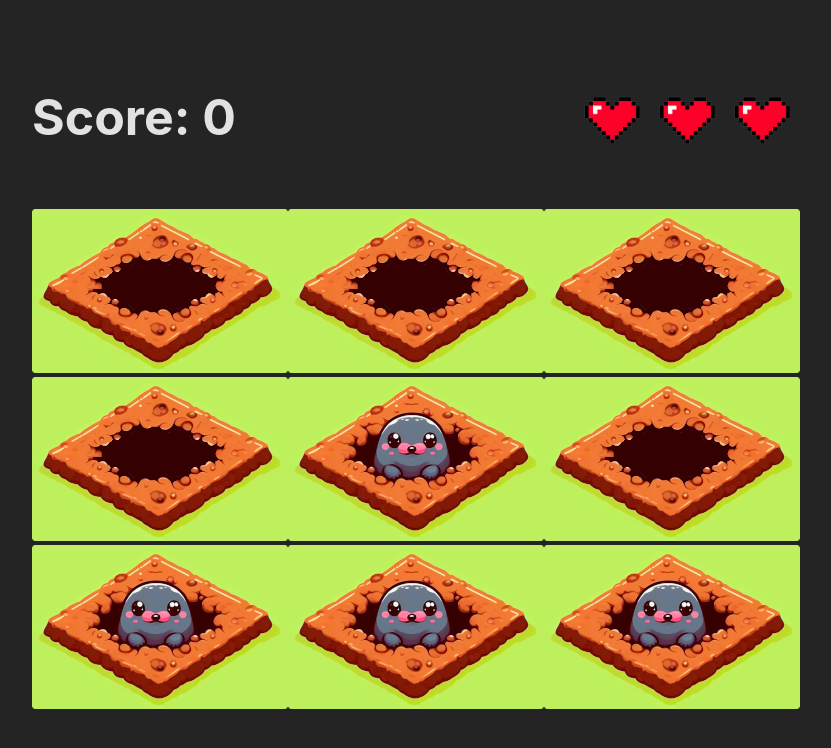
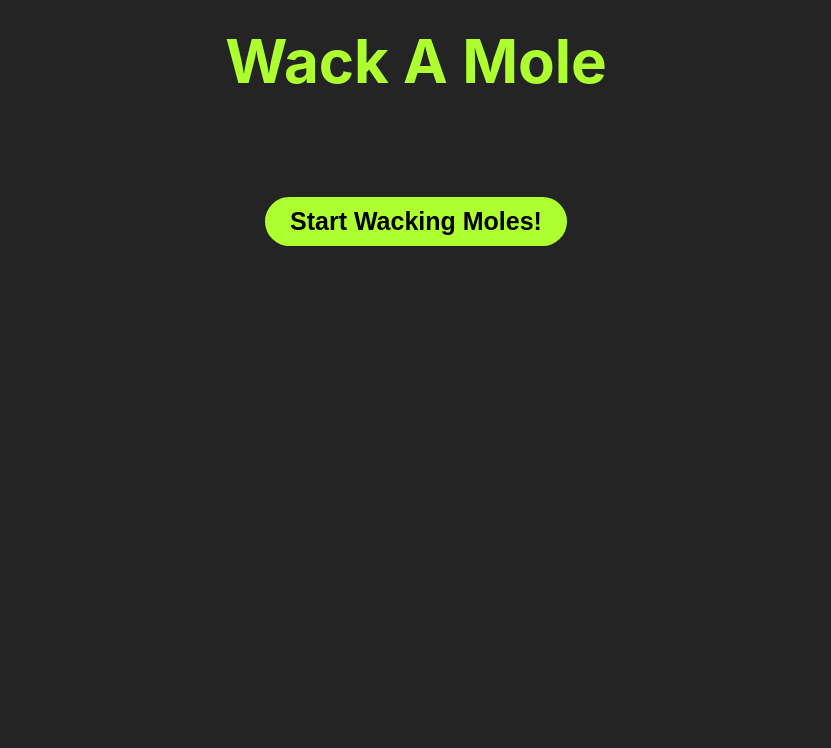
Before and after one commit to QuickerMaths/wack_a_mole, a React (Vite) app: page / in a window 1280 px wide. Shown: the top 748 px of the page, without its empty margins (224-1055 px from the left). Built offline with nearby package versions, Linux system fonts and the light colour scheme.

Commit message:
router setup

```diff
--- a/src/App.css
+++ b/src/App.css
@@ -1,5 +1,4 @@
 #root {
   max-width: 1280px;
-  margin: 0 auto;
   text-align: center;
 }
--- a/src/App.tsx
+++ b/src/App.tsx
@@ -1,8 +1,22 @@
 import "./App.css";
+import { BrowserRouter, Route, Routes } from "react-router-dom";
+import SharedLayout from "./components/SharedLayout/SharedLayout";
+import Home from "./pages/Home/Home";
 import Game from "./pages/Game/Game";
+import GameOver from "./pages/GameOver/GameOver";
 
 function App() {
-  return <Game />;
+  return (
+    <BrowserRouter>
+      <Routes>
+        <Route path="/" element={<SharedLayout />}>
+          <Route index element={<Home />} />
+          <Route path="wacking-time" element={<Game />} />
+          <Route path="game-over" element={<GameOver />} />
+        </Route>
+      </Routes>
+    </BrowserRouter>
+  );
 }
 
 export default App;
--- /dev/null
+++ b/src/components/Header/Header.module.css
@@ -0,0 +1,8 @@
+.header {
+  margin: 25px 0px 100px 0px;
+}
+
+.logo {
+  color: greenyellow;
+  font-size: 60px;
+}
--- /dev/null
+++ b/src/components/Header/Header.tsx
@@ -0,0 +1,11 @@
+import styles from "./Header.module.css";
+
+const Header = () => {
+  return (
+    <header className={styles.header}>
+      <h1 className={styles.logo}>Wack A Mole</h1>
+    </header>
+  );
+};
+
+export default Header;
--- a/src/components/MoleGrid/MoleGrid.tsx
+++ b/src/components/MoleGrid/MoleGrid.tsx
@@ -2,7 +2,7 @@ import { useEffect, useState } from "react";
 import hole from "../../assets/hole.png";
 import mole from "../../assets/mole.png";
 import styles from "./MoleGrid.module.css";
-import Home from "../../pages/Home/Home";
+import { useNavigate } from "react-router";
 
 interface Props {
   score: number;
@@ -12,6 +12,7 @@ interface Props {
 }
 
 const MoleGrid: React.FC<Props> = ({ score, setScore, lives, setLives }) => {
+  const navigate = useNavigate();
   const [moles, setMoles] = useState<boolean[]>(new Array(9).fill(false));
 
   function popAMole(randomIndex: number) {
@@ -33,7 +34,7 @@ const MoleGrid: React.FC<Props> = ({ score, setScore, lives, setLives }) => {
   function resetGame() {
     setLives(3);
     setScore(0);
-    alert("game over");
+    navigate("../game-over");
   }
 
   function wackAMole(currentIndex: number) {
--- /dev/null
+++ b/src/components/SharedLayout/SharedLayout.tsx
@@ -0,0 +1,13 @@
+import Header from "../Header/Header";
+import { Outlet } from "react-router";
+
+const SharedLayout = () => {
+  return (
+    <div>
+      <Header />
+      <Outlet />
+    </div>
+  );
+};
+
+export default SharedLayout;
--- a/src/index.css
+++ b/src/index.css
@@ -19,7 +19,7 @@
 
 body {
   display: flex;
-  place-items: center;
+  justify-content: center;
   min-width: 320px;
   min-height: 100vh;
 }
--- /dev/null
+++ b/src/pages/GameOver/GameOver.tsx
@@ -0,0 +1,5 @@
+const GameOver = () => {
+  return <h2>GameOver</h2>;
+};
+
+export default GameOver;
--- /dev/null
+++ b/src/pages/Home/Home.module.css
@@ -0,0 +1,16 @@
+.button {
+  background-color: greenyellow;
+  padding: 10px 25px;
+  border: none;
+  color: black;
+  font-size: 25px;
+  font-weight: 600;
+  border-radius: 25px;
+  cursor: pointer;
+  transition: color, background-color, 0.5s ease-in-out;
+}
+
+.button:hover {
+  background-color: rgba(173, 255, 47, 0.5);
+  color: white;
+}
--- a/src/pages/Home/Home.tsx
+++ b/src/pages/Home/Home.tsx
@@ -1,7 +1,13 @@
-import React from "react";
+import { useNavigate } from "react-router";
+import styles from "./Home.module.css";
 
 const Home = () => {
-  return <div>Home</div>;
+  const navigate = useNavigate();
+  return (
+    <button className={styles.button} onClick={() => navigate("wacking-time")}>
+      Start Wacking Moles!
+    </button>
+  );
 };
 
 export default Home;
```
